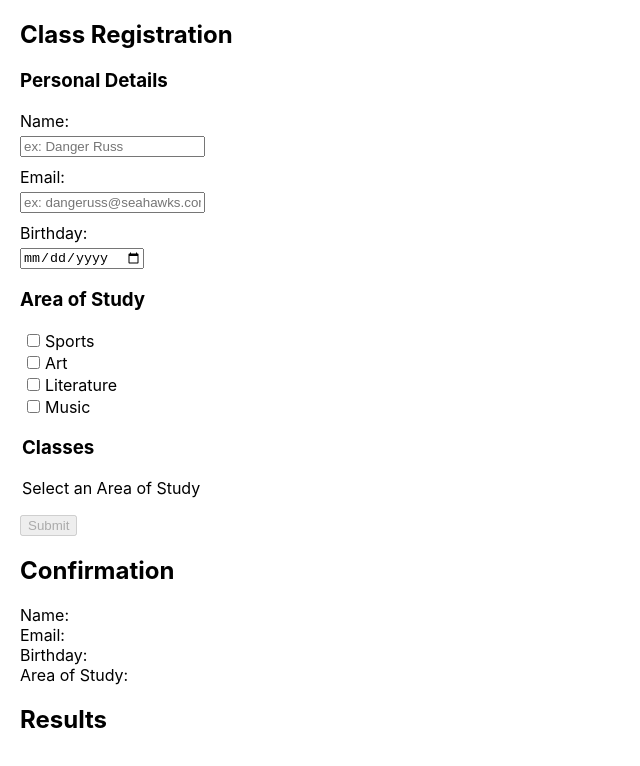
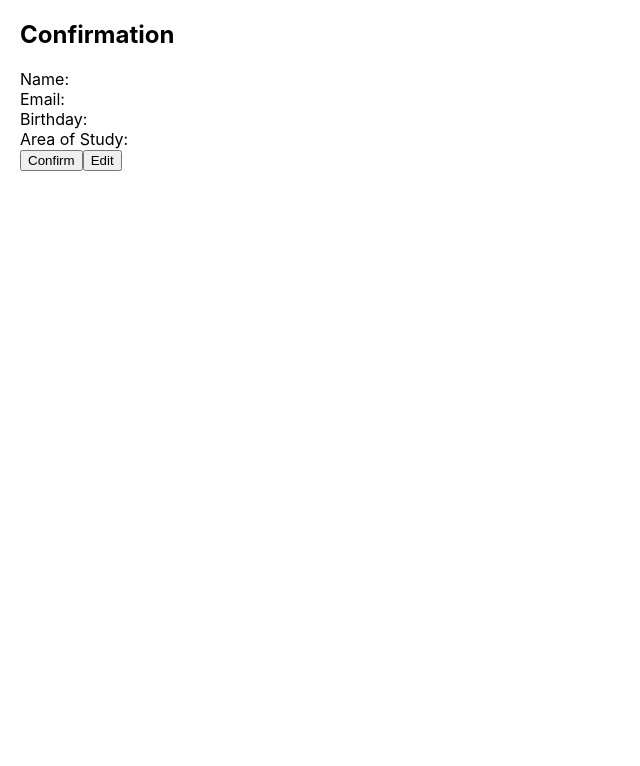
Before and after one commit to darintrimillos/ma-form-ui, a React (Create React App) app: page /confirmation in a window 1280 px wide. Shown: the top 766 px of the page, without its empty margins (0-640 px from the left). Built offline with nearby package versions, Linux system fonts and the light colour scheme.

Commit message:
add react router

```diff
--- a/package.json
+++ b/package.json
@@ -8,6 +8,7 @@
     "@testing-library/user-event": "^7.2.1",
     "react": "^16.13.1",
     "react-dom": "^16.13.1",
+    "react-router-dom": "^5.2.0",
     "react-scripts": "3.4.1"
   },
   "scripts": {
--- a/src/App.js
+++ b/src/App.js
@@ -2,58 +2,31 @@ import React, { useState, useEffect } from 'react';
 import Form from './components/Form/Form';
 import Confirmation from './Confirmation';
 import data from './data.json';
+import {
+  BrowserRouter as Router,
+  Switch,
+  Route,
+} from 'react-router-dom';
 import './App.css';
 
 function App() {
   const [formData, setFormData] = useState({});
-  const [state, setState] = useState('form');
-
-  // useEffect(() => {
-  //   if (Object.keys(formData).length !== 0) {
-  //     setState('confirmation');
-  //   }
-  // }, [formData]);
-
-  // useEffect(() => {
-  //   if (state === 'results') {
-  //     const results = formData;
-  //     results.areaOfStudy = formData.categorie.map(i => data.categories[i].id)
-  //     results.selectedClasses = formData.selectedClasses.map(k => data.classSchedule[k].classId)
-  //   }
-  // }, [  ]);
-
-  /*
-    App
-      - form, passes data back up
-      - confirmation view - data display and buttons?
-      - print final json object
-  */
 
   return (
-    <div className="App">
-      <Form updateState={setFormData} data={data} className={state !== 'form' ? 'hidden' : null} />
-      <Confirmation formData={formData} data={data} className={state !== 'confirmation' ? 'hidden' : null} />
+    <Router>
+      <Switch>
+        <Route exact path="/">
+          <Form updateState={setFormData} data={data} />
+        </Route>
+        <Route path="/confirmation">
+          <Confirmation formData={formData} data={data} />
+        </Route>
+        <Route path="/results">
+          <h2>Results</h2>
+        </Route>
+      </Switch>
+    </Router>
 
-      <div>
-        <h2>Results</h2>
-      </div>
-
-      {/* {
-        state === 'form' || state === 'edit' ?
-          <Form updateState={setFormData} data={data} /> : null
-      }
-
-
-      {
-        state === 'confirmation' ?
-          <Confirmation formData={formData} data={data} updateState={setState} /> : null
-      }
-
-      {
-        state === 'results' ?
-          <h1>Results</h1> : null
-      } */}
-    </div>
   );
 }
 
--- a/src/Confirmation.js
+++ b/src/Confirmation.js
@@ -1,6 +1,8 @@
 import React from 'react'
+import { useHistory } from 'react-router-dom';
 
 function Confirmation(props) {
+  const history = useHistory();
   // console.log('confirmation props', props);
 
   const classesDisplay = props.data.classSchedule
@@ -24,6 +26,8 @@ function Confirmation(props) {
         <li>Area of Study: { props.formData.areaOfStudy && props.formData.areaOfStudy.map(x => props.data.categories[x].label).join(', ') }</li>
         { classesDisplay}
       </ul>
+      <button onClick={() => history.push("/results")}>Confirm</button>
+      <button onClick={() => history.push("/")}>Edit</button>
     </div>
   )
 }
--- a/src/components/Form/Form.js
+++ b/src/components/Form/Form.js
@@ -1,10 +1,12 @@
 import React, {useState} from 'react';
+import {useHistory} from 'react-router-dom';
 import ValidationError from '../ValidationError/ValidationError';
 import CheckboxGroup from '../CheckboxGroup/CheckboxGroup';
 import SelectClasses from '../SelectClasses/SelectClasses';
 
 function Form(props) {
   const { categories, classSchedule } = props.data;
+  const history = useHistory();
 
   const [formText, setFormText] = useState({
     name: "",
@@ -37,6 +39,7 @@ function Form(props) {
 
     // update formState in parent
     props.updateState(formState);
+    history.push('/confirmation');
   }
 
   const validate = (target) => {
```
Also changed, not shown: 1 other file (tests, documents, lock files or other folders).
